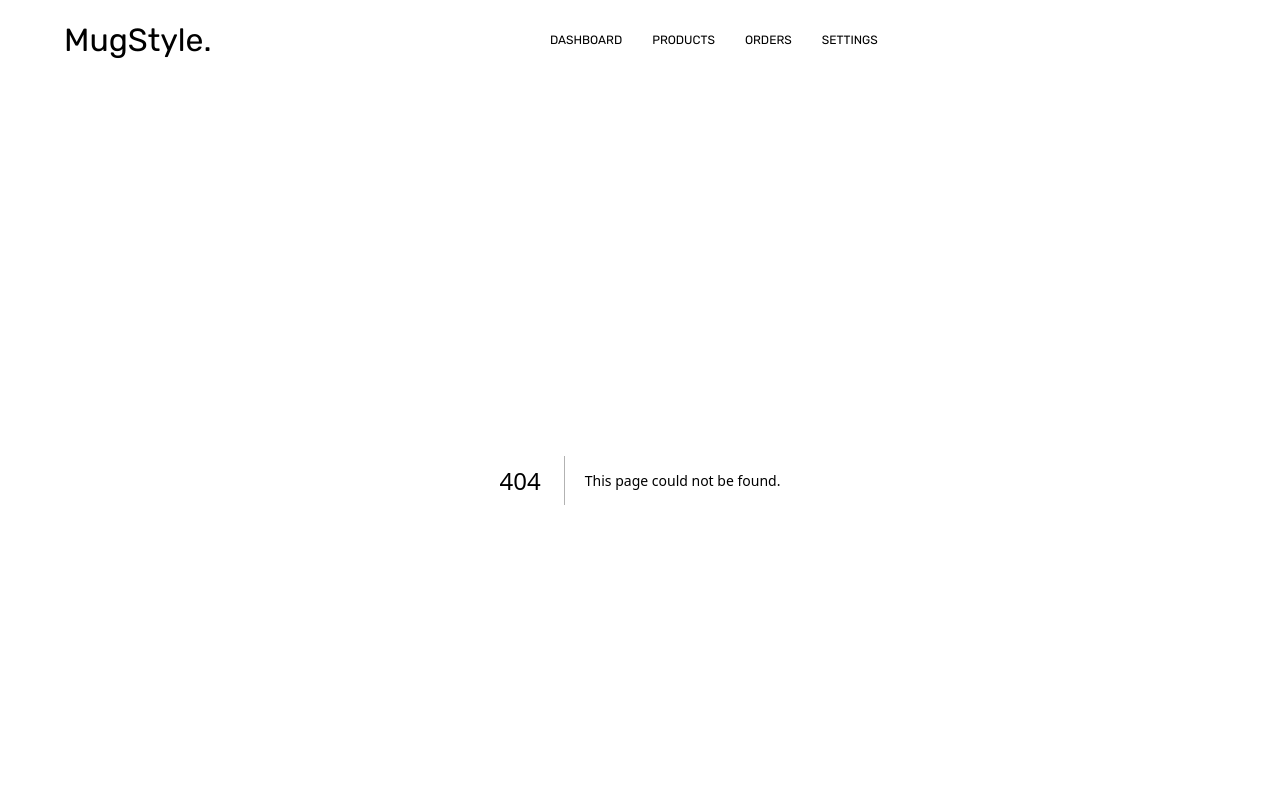
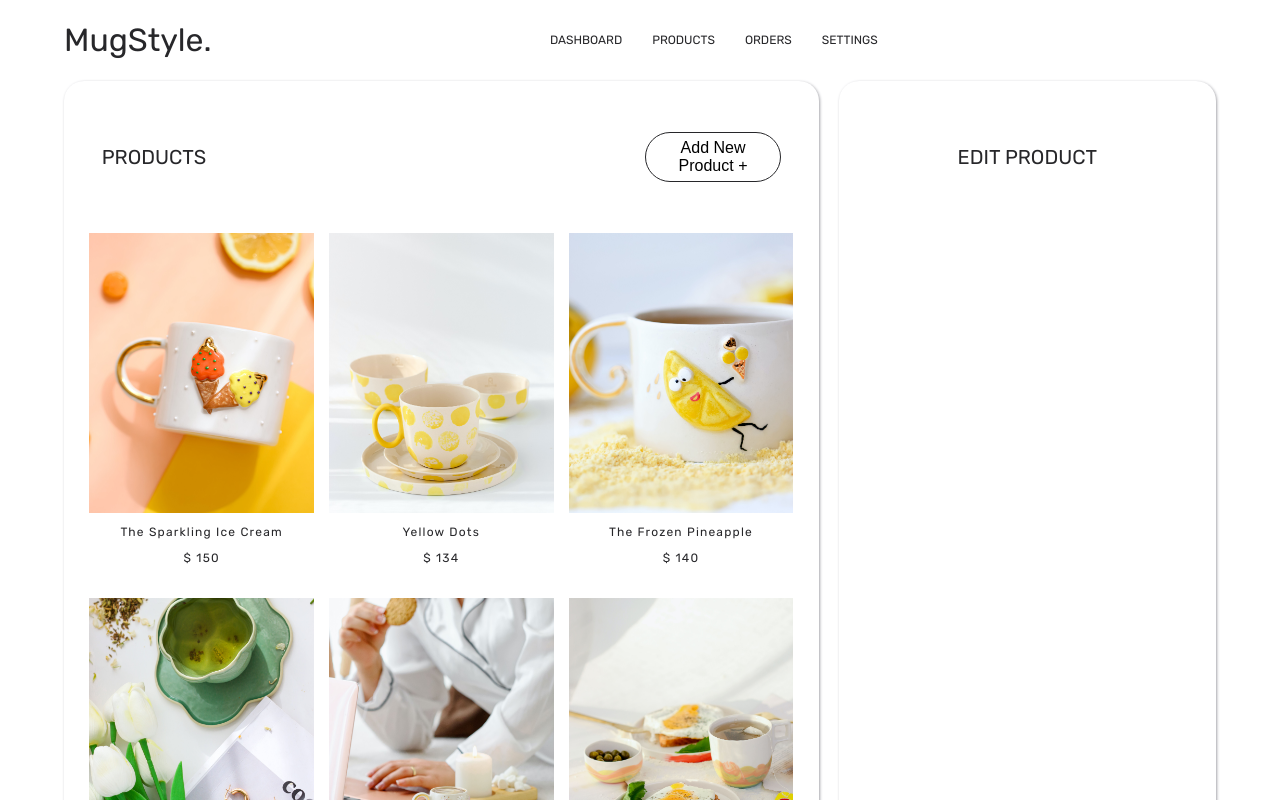
Before and after one commit to Morganefrlr/eshop-mugstyle2024, a Next.js app: page /admin/products in a window 1280 px wide. Before the commit this address had no page. Shown: the top 800 px of the page. Built offline with nearby package versions, Linux system fonts and the light colour scheme.

Commit message:
A02: create product & edit product admin

```diff
--- /dev/null
+++ b/src/app/admin/products/_products.scss
@@ -0,0 +1,51 @@
+.productsMain{
+    display: flex;
+    width: 90vw;
+    margin: 0 auto;
+    gap: 20px;
+
+}
+
+
+.productListAdmin{
+    flex: 2;
+    display: flex;
+    flex-direction: column;
+    border-radius: 20px;
+    box-shadow: 1px 1px 3px lighten($main,50);
+    &_top{
+        display: flex;
+        width: 90%;
+        justify-content: space-between;
+        align-items: center;
+        margin: 0 auto;
+
+
+        button{
+            width: 20%;
+            height: 50px;
+            border-radius: 25px;
+            border: 1px solid $main;
+            font-size: 16px;
+            font-weight: 300;
+            background-color: transparent;
+            cursor: pointer;
+            transition: all 500ms ease;
+
+            &:hover{
+                color: #FFF;
+                border: none;
+                background-color: $second;
+            }
+        }
+    }
+}
+
+
+.productEditAdmin{
+    flex: 1;
+    display: flex;
+    flex-direction: column;
+    border-radius: 20px;
+    box-shadow: 1px 1px 3px lighten($main,50);
+}
--- /dev/null
+++ b/src/app/admin/products/page.tsx
@@ -0,0 +1,26 @@
+import { allProducts } from '@/fakeData/fakeData';
+import DisplayProductsList from '@/reusableComponents/productsList/DisplayProductsList';
+import Title from '@/reusableComponents/title/Title';
+
+
+const page = () => {
+    const AdminMode = true
+
+    return (
+        <div className='productsMain'>
+            <div className='productListAdmin'>
+                <div className='productListAdmin_top'>
+                    <Title label={'Products'} titlePage={true}/>
+                    <button>Add New Product +</button>
+                </div>
+                <DisplayProductsList products={allProducts} adminMode={true}/>
+            </div>
+            <div className='productEditAdmin'>
+                <Title label={'Edit Product'} titlePage={true}/>
+            </div>
+
+        </div>
+    );
+};
+
+export default page;
--- a/src/app/globals.scss
+++ b/src/app/globals.scss
@@ -56,3 +56,4 @@ body{
 @import "../app/admin/adminRecharts/salesChart/salesChart";
 @import "../app/admin/adminRecharts/pieChart/pieChart";
 @import "../app/admin/adminRecharts/visitChart/visitChart";
+@import "../app/admin/products/products";
--- a/src/reusableComponents/card/Card.tsx
+++ b/src/reusableComponents/card/Card.tsx
@@ -6,11 +6,12 @@ type Props = {
     title : string,
     cover : string,
     price: number,
-    slug:string
+    slug:string,
+    adminMode: boolean
 
 }
 
-const Card = ({title, cover, price, slug} : Props) => {
+const Card = ({title, cover, price, slug, adminMode} : Props) => {
     return (
         <div className='cardContainer'>
             <Image alt='' src={cover} width={500} height={500} />
--- a/src/reusableComponents/productsList/DisplayProductsList.tsx
+++ b/src/reusableComponents/productsList/DisplayProductsList.tsx
@@ -6,16 +6,17 @@ import { allProducts } from '@/fakeData/fakeData';
 
 type Props = {
     products: ProductType[]
+    adminMode: boolean
 }
 
-const DisplayProductsList = ({products} : Props) => {
+const DisplayProductsList = ({products, adminMode} : Props) => {
 
 
     return (
         <div className='containerProducts'>
                 {products.map(item =>
                     <div key={item.title} className='containerProducts_singleCard'>
-                        <Card  title={item.title} cover={item.cover} price={item.price} slug={item.slug}/>
+                        <Card  title={item.title} adminMode={adminMode} cover={item.cover} price={item.price} slug={item.slug}/>
                     </div>
                 )}
            </div>
```
